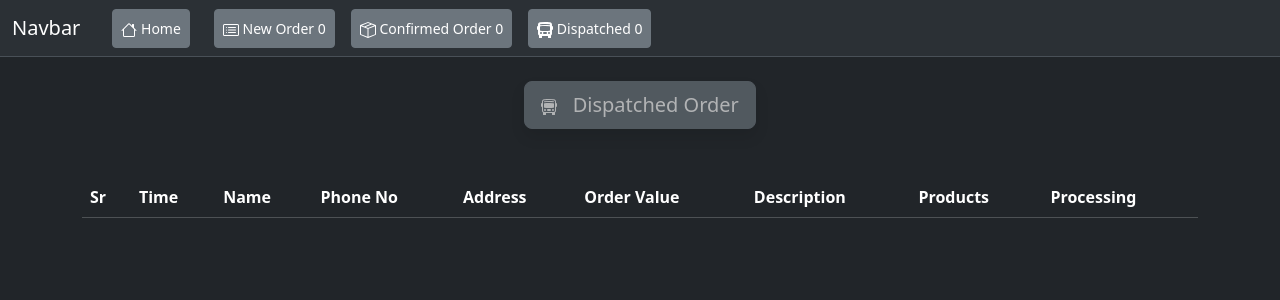
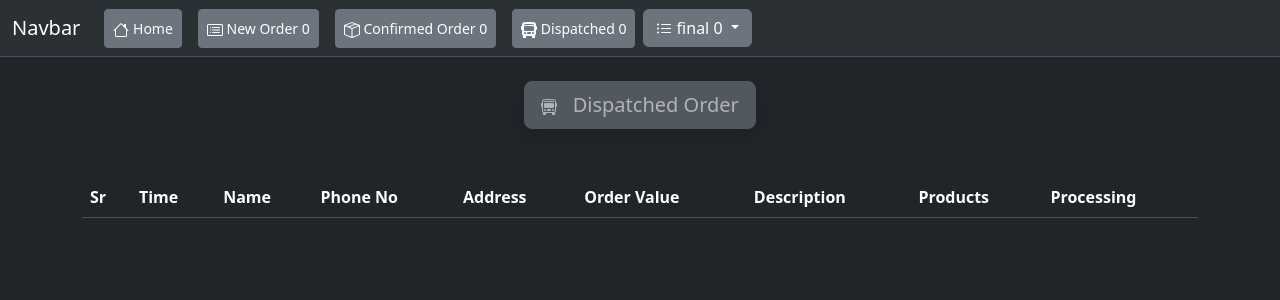
Before and after one commit to RakeshBeni/store_admin_panel, a PHP site: page /dispatchedOrders.php in a window 1280 px wide. Shown: the top 300 px of the page. Run offline with PHP 8.4, Linux system fonts and the light colour scheme; tables that the repository leaves empty or names only in its code hold one stand-in row (values such as "Sample post"); lists and menus that the app fills with data are empty.

Commit message:
now start woking on Delivered order and cancel orders

```diff
--- a/changeProductDetails.php
+++ b/changeProductDetails.php
@@ -110,7 +110,7 @@ include "./connection.php";
                     <div class=" mb-3">
                         <select class="form-control multiple-select bg-dark " multiple>
                             <?php
-                            $con = new mysqli('89.117.157.168', 'u359658933_authenfitplus', 'G00dL1fe$$$$', 'u359658933_authenfitplus');
+                            $con = include "./utils/personal.php";
                             $result = mysqli_query($con, "SELECT * FROM `category and flavours`");
                             while ($row2 = mysqli_fetch_assoc($result)) {  ?>
                                 <option class="<?php echo $row2['flavour'] ?>" value="<?php echo $row2['flavour'] ?>"><?php echo $row2['flavour'] ?></option>
--- a/dispatchedOrders.php
+++ b/dispatchedOrders.php
@@ -84,7 +84,7 @@ include "./connection.php";
                 <tbody>
                     <?php
                     $index = 0;
-                    $result = mysqli_query($conn, "SELECT * FROM orders  WHERE `orderConfirmation` = '1' AND `trakingNo` IS NOT NULL
+                    $result = mysqli_query($conn, "SELECT * FROM orders  WHERE `orderConfirmation` = '1' AND `trakingNo` IS NOT NULL AND `FinalStatus` IS NULL
                      ORDER BY sr DESC;");
                     while ($row = mysqli_fetch_assoc($result)) {
                         $index++;
@@ -158,7 +158,9 @@ include "./connection.php";
                                             </div>
                                             <div class="modal-footer">
                                                 <?php if ($row['payment'] === '1') {
-                                                    echo ' <button type="button" class="btn  btn-primary"  data-bs-toggle="modal" data-bs-target="#paymentImage" data-bs-image="' . $row['paymentImage'] . '">Payment Received</button>';
+                                                    echo ' <button type="button" class="btn  btn-success"  data-bs-toggle="modal" data-bs-target="#paymentImage" data-bs-image="' . $row['paymentImage'] . '">Payment Image</button>';
+                                                }else{
+                                                    echo ' <button type="button" class="btn  btn-primary"  data-bs-toggle="modal" data-bs-target="#paymentRecived" data-bs-sr="'.$row['sr'].'">Payment Received</button>';
                                                 } ?>
                                                 <button type="button" class="btn btn-secondary" data-bs-dismiss="modal">Close</button>
 
@@ -168,7 +170,8 @@ include "./connection.php";
                                 </div>
                             </td>
                             <td>
-                                <button class="btn btn-primary btn-sm"> Process</button>
+
+                                <button class="btn btn-primary btn-sm" data-bs-toggle="modal" data-bs-target="#processing" data-bs-sr="<?php echo $row['sr'] ?>"> Process</button>
                             </td>
                         </tr>
 
@@ -193,6 +196,7 @@ include "./connection.php";
                 </div>
                 <div class="modal-body">
                     <form action="./Backend/paymentRec.php" method="post" enctype="multipart/form-data">
+                        <input type="text" name="Dispatch" value="" hidden>
                         <input type="text" id="srValue" name="orderId" value="" hidden>
                         <div class="mb-3">
                             <label for="recipient-name" class="col-form-label">ScreenShort</label>
@@ -230,11 +234,63 @@ include "./connection.php";
 
 
 
+    <div class="modal fade" id="processing" tabindex="-1" aria-labelledby="exampleModalLabel" aria-hidden="true">
+        <div class="modal-dialog" style="color:black">
+            <div class="modal-content">
+                <div class="modal-header">
+                    <h5 class="modal-title" id="exampleModalLabel">New Status</h5>
+                    <button type="button" class="btn-close" data-bs-dismiss="modal" aria-label="Close"></button>
+                </div>
+                <div class="modal-body">
+                    <form action="./Backend/delivered.php" method="post" >
+
+                        <input type="text" id="srValue11" name="orderId" value="" hidden>
+                        <div class="btn-group col-12 mb-3" role="group" aria-label="Basic radio toggle button group">
+                            <input type="radio" class="btn-check" name="Status" value="delivered" id="btnradio1" autocomplete="off" checked>
+                            <label class="btn btn-outline-success btn-lg" for="btnradio1">Delivered</label>
+
+                            <input type="radio" class="btn-check" name="Status" value="cancel" id="btnradio2" autocomplete="off">
+                            <label class="btn btn-outline-danger btn-lg" for="btnradio2">Cancel</label>
+                        </div>
+
+                        <div class="form-floating">
+                            <textarea class="form-control" name="description" placeholder="Leave a comment here" id="floatingText" style="height: 100px"></textarea>
+                            <label for="floatingText">Description</label>
+                        </div>
+
+                </div>
+                <div class="modal-footer">
+                    <button type="button" class="btn btn-secondary" data-bs-dismiss="modal">Close</button>
+                    <button type="Submit" class="btn btn-primary">Submit</button>
+                    </form>
+                </div>
+            </div>
+        </div>
+    </div>
+
+
+
+
 
     <script src="https://cdn.jsdelivr.net/npm/@popperjs/core@2.11.8/dist/umd/popper.min.js" integrity="sha384-I7E8VVD/ismYTF4hNIPjVp/Zjvgyol6VFvRkX/vR+Vc4jQkC+hVqc2pM8ODewa9r" crossorigin="anonymous"></script>
     <script src="https://cdn.jsdelivr.net/npm/bootstrap@5.3.2/dist/js/bootstrap.min.js" integrity="sha384-BBtl+eGJRgqQAUMxJ7pMwbEyER4l1g+O15P+16Ep7Q9Q+zqX6gSbd85u4mG4QzX+" crossorigin="anonymous"></script>
     <script src="https://cdnjs.cloudflare.com/ajax/libs/jquery/3.7.1/jquery.min.js"></script>
     <script>
+
+
+var exampleModal = document.getElementById('paymentRecived')
+        exampleModal.addEventListener('show.bs.modal', function(event) {
+            // Button that triggered the modal
+            var button = event.relatedTarget
+            // Extract info from data-bs-* attributes
+            var recipient = button.getAttribute('data-bs-sr')
+
+            const srvalue = document.getElementById('srValue');
+            srvalue.setAttribute("value", recipient);
+
+        })
+
+
         var exampleModal = document.getElementById('paymentImage')
         exampleModal.addEventListener('show.bs.modal', function(event) {
             // Button that triggered the modal
@@ -246,6 +302,19 @@ include "./connection.php";
             srvalue.setAttribute("src", recipient);
 
         })
+        var exampleModal = document.getElementById('processing')
+        exampleModal.addEventListener('show.bs.modal', function(event) {
+            // Button that triggered the modal
+            var button = event.relatedTarget
+            // Extract info from data-bs-* attributes
+            var recipient = button.getAttribute('data-bs-sr')
+            console.log(recipient)
+
+            const srvalue = document.getElementById('srValue11');
+            console.log(srvalue)
+            srvalue.setAttribute("value", recipient);
+
+        })
     </script>
 
 </body>
--- a/frontEnd/backend/placeOrder.php
+++ b/frontEnd/backend/placeOrder.php
@@ -16,6 +16,8 @@ if (isset($_POST)) {
 
     $newJsonString = json_encode($data['quantityarray'], JSON_PRETTY_PRINT);
 
+    $result1 = mysqli_query($conn, "UPDATE `customers` SET `phoneNo`='$phoneNo',`address`='$address' WHERE `userId` = '$_SESSION[userId]'");
+
     $result = mysqli_query($conn, "INSERT INTO `orders` (`customersId`, `orders`, `phoneNo`, `address`, `timestamp`, `orderValue`) VALUES ('$_SESSION[userId]','$newJsonString', '$phoneNo', '$address','$ddate', '$total') ");
     $emptyCart = '{"length":"0", "product":[]}';
     $result1 = mysqli_query($conn, "UPDATE `customers` SET `Cart`='$emptyCart' WHERE `userId` = '$_SESSION[userId]'");
--- a/frontEnd/cart.php
+++ b/frontEnd/cart.php
@@ -144,11 +144,11 @@ if (!isset($_SESSION['user'])) {
                     <div class="modal-body">
 
                         <div class="form-floating mb-3">
-                            <input type="number" class="form-control" id="phoneNo" placeholder="Phone NO">
+                            <input type="number" class="form-control" value="<?php echo $row1['phoneNo'] ?>" id="phoneNo" placeholder="Phone NO">
                             <label for="phoneNo">Phone No</label>
                         </div>
                         <div class="form-floating">
-                            <textarea class="form-control" placeholder="Address" id="Address" style="height: 100px"></textarea>
+                            <textarea class="form-control" placeholder="Address"  id="Address" style="height: 100px"> <?php echo $row1['address'] ?></textarea>
                             <label for="Address">Address</label>
                         </div>
                     </div>
--- a/index.php
+++ b/index.php
@@ -149,7 +149,7 @@ include "./connection.php";
             <div class=" mb-3 bg-dark">
               <select class="form-control multiple-select bg-dark" multiple>
                 <?php
-                $con = new mysqli('89.117.157.168', 'u359658933_authenfitplus', 'G00dL1fe$$$$', 'u359658933_authenfitplus');
+                $con = include "./utils/personal.php";
                 $result = mysqli_query($con, "SELECT * FROM `category and flavours`");
                 while ($row2 = mysqli_fetch_assoc($result)) {  ?>
                   <option class="<?php echo $row2['flavour'] ?>" value="<?php echo $row2['flavour'] ?>"><?php echo $row2['flavour'] ?></option>
--- a/navbar.php
+++ b/navbar.php
@@ -7,9 +7,9 @@
         <div class="collapse navbar-collapse" id="navbarSupportedContent">
             <ul class="navbar-nav me-auto mb-2 mb-lg-0">
                 <li class="nav-item">
-                        <button class="btn btn-secondary p-0 mx-3 btn-sm">
+                    <button class="btn btn-secondary p-0 mx-2 btn-sm">
                         <a class="nav-link active" aria-current="page" href="index.php"><svg xmlns="http://www.w3.org/2000/svg" width="16" height="16" fill="currentColor" class="bi bi-house" viewBox="0 0 16 16">
-  <path d="M8.707 1.5a1 1 0 0 0-1.414 0L.646 8.146a.5.5 0 0 0 .708.708L2 8.207V13.5A1.5 1.5 0 0 0 3.5 15h9a1.5 1.5 0 0 0 1.5-1.5V8.207l.646.647a.5.5 0 0 0 .708-.708L13 5.793V2.5a.5.5 0 0 0-.5-.5h-1a.5.5 0 0 0-.5.5v1.293zM13 7.207V13.5a.5.5 0 0 1-.5.5h-9a.5.5 0 0 1-.5-.5V7.207l5-5z"/>
+                                <path d="M8.707 1.5a1 1 0 0 0-1.414 0L.646 8.146a.5.5 0 0 0 .708.708L2 8.207V13.5A1.5 1.5 0 0 0 3.5 15h9a1.5 1.5 0 0 0 1.5-1.5V8.207l.646.647a.5.5 0 0 0 .708-.708L13 5.793V2.5a.5.5 0 0 0-.5-.5h-1a.5.5 0 0 0-.5.5v1.293zM13 7.207V13.5a.5.5 0 0 1-.5.5h-9a.5.5 0 0 1-.5-.5V7.207l5-5z" />
                             </svg> Home</a>
                     </button>
                 </li>
@@ -32,9 +32,27 @@
                 <li class="nav-item">
                     <button class="btn btn-secondary p-0 mx-2 btn-sm">
                         <a class="nav-link active" aria-current="page" href="./dispatchedOrders.php"><svg xmlns="http://www.w3.org/2000/svg" width="16" height="16" fill="currentColor" class="bi bi-bus-front-fill" viewBox="0 0 16 16">
-  <path d="M16 7a1 1 0 0 1-1 1v3.5c0 .818-.393 1.544-1 2v2a.5.5 0 0 1-.5.5h-2a.5.5 0 0 1-.5-.5V14H5v1.5a.5.5 0 0 1-.5.5h-2a.5.5 0 0 1-.5-.5v-2a2.5 2.5 0 0 1-1-2V8a1 1 0 0 1-1-1V5a1 1 0 0 1 1-1V2.64C1 1.452 1.845.408 3.064.268A44 44 0 0 1 8 0c2.1 0 3.792.136 4.936.268C14.155.408 15 1.452 15 2.64V4a1 1 0 0 1 1 1zM3.552 3.22A43 43 0 0 1 8 3c1.837 0 3.353.107 4.448.22a.5.5 0 0 0 .104-.994A44 44 0 0 0 8 2c-1.876 0-3.426.109-4.552.226a.5.5 0 1 0 .104.994M8 4c-1.876 0-3.426.109-4.552.226A.5.5 0 0 0 3 4.723v3.554a.5.5 0 0 0 .448.497C4.574 8.891 6.124 9 8 9s3.426-.109 4.552-.226A.5.5 0 0 0 13 8.277V4.723a.5.5 0 0 0-.448-.497A44 44 0 0 0 8 4m-3 7a1 1 0 1 0-2 0 1 1 0 0 0 2 0m8 0a1 1 0 1 0-2 0 1 1 0 0 0 2 0m-7 0a1 1 0 0 0 1 1h2a1 1 0 1 0 0-2H7a1 1 0 0 0-1 1"/>
-</svg> Dispatched <?php echo mysqli_fetch_array(mysqli_query($conn, "SELECT COUNT(*) AS newOrders FROM orders  WHERE `orderConfirmation` = '1' AND `trakingNo` IS NOT NULL ;"))['newOrders']; ?></a>
+                                <path d="M16 7a1 1 0 0 1-1 1v3.5c0 .818-.393 1.544-1 2v2a.5.5 0 0 1-.5.5h-2a.5.5 0 0 1-.5-.5V14H5v1.5a.5.5 0 0 1-.5.5h-2a.5.5 0 0 1-.5-.5v-2a2.5 2.5 0 0 1-1-2V8a1 1 0 0 1-1-1V5a1 1 0 0 1 1-1V2.64C1 1.452 1.845.408 3.064.268A44 44 0 0 1 8 0c2.1 0 3.792.136 4.936.268C14.155.408 15 1.452 15 2.64V4a1 1 0 0 1 1 1zM3.552 3.22A43 43 0 0 1 8 3c1.837 0 3.353.107 4.448.22a.5.5 0 0 0 .104-.994A44 44 0 0 0 8 2c-1.876 0-3.426.109-4.552.226a.5.5 0 1 0 .104.994M8 4c-1.876 0-3.426.109-4.552.226A.5.5 0 0 0 3 4.723v3.554a.5.5 0 0 0 .448.497C4.574 8.891 6.124 9 8 9s3.426-.109 4.552-.226A.5.5 0 0 0 13 8.277V4.723a.5.5 0 0 0-.448-.497A44 44 0 0 0 8 4m-3 7a1 1 0 1 0-2 0 1 1 0 0 0 2 0m8 0a1 1 0 1 0-2 0 1 1 0 0 0 2 0m-7 0a1 1 0 0 0 1 1h2a1 1 0 1 0 0-2H7a1 1 0 0 0-1 1" />
+                            </svg> Dispatched <?php echo mysqli_fetch_array(mysqli_query($conn, "SELECT COUNT(*) AS newOrders FROM orders  WHERE `orderConfirmation` = '1' AND `trakingNo` IS NOT NULL AND `FinalStatus` IS NULL ;"))['newOrders']; ?></a>
                     </button>
+                </li>
+                <li class="nav-item">
+                    <div class="dropdown">
+                        <button class="btn btn-secondary dropdown-toggle " type="button" data-bs-toggle="dropdown" aria-expanded="false">
+                            <svg xmlns="http://www.w3.org/2000/svg" width="16" height="16" fill="currentColor" class="bi bi-list-ul" viewBox="0 0 16 16">
+                                <path fill-rule="evenodd" d="M5 11.5a.5.5 0 0 1 .5-.5h9a.5.5 0 0 1 0 1h-9a.5.5 0 0 1-.5-.5m0-4a.5.5 0 0 1 .5-.5h9a.5.5 0 0 1 0 1h-9a.5.5 0 0 1-.5-.5m0-4a.5.5 0 0 1 .5-.5h9a.5.5 0 0 1 0 1h-9a.5.5 0 0 1-.5-.5m-3 1a1 1 0 1 0 0-2 1 1 0 0 0 0 2m0 4a1 1 0 1 0 0-2 1 1 0 0 0 0 2m0 4a1 1 0 1 0 0-2 1 1 0 0 0 0 2" />
+                            </svg>
+                            final <?php echo mysqli_fetch_array(mysqli_query($conn, "SELECT COUNT(*) AS newOrders FROM orders  WHERE `orderConfirmation` = '1' AND `trakingNo` IS NOT NULL AND `FinalStatus` IS NOT NULL ;"))['newOrders']; ?>
+                        </button>
+                        <ul class="dropdown-menu dropdown-menu-dark">
+                            <li><a class="dropdown-item" href="#">Delivered <?php echo mysqli_fetch_array(mysqli_query($conn, "SELECT COUNT(*) AS newOrders FROM orders  WHERE `orderConfirmation` = '1' AND `trakingNo` IS NOT NULL AND `FinalStatus` = 'delivered' ;"))['newOrders']; ?></a></li>
+
+                            <li>
+                                <hr class="dropdown-divider">
+                            </li>
+                            <li><a class="dropdown-item" href="#">Cancel <?php echo mysqli_fetch_array(mysqli_query($conn, "SELECT COUNT(*) AS newOrders FROM orders  WHERE `orderConfirmation` = '1' AND `trakingNo` IS NOT NULL AND `FinalStatus` = 'cancel' ;"))['newOrders']; ?></a></li>
+                        </ul>
+                    </div>
                 </li>
             </ul>
 
```
Also changed, not shown: Backend/delivered.php (added, +26 -0 lines), Backend/paymentRec.php (+7 -1 lines), 1 other file. Lines whose indentation alone changed are shown as unchanged.
